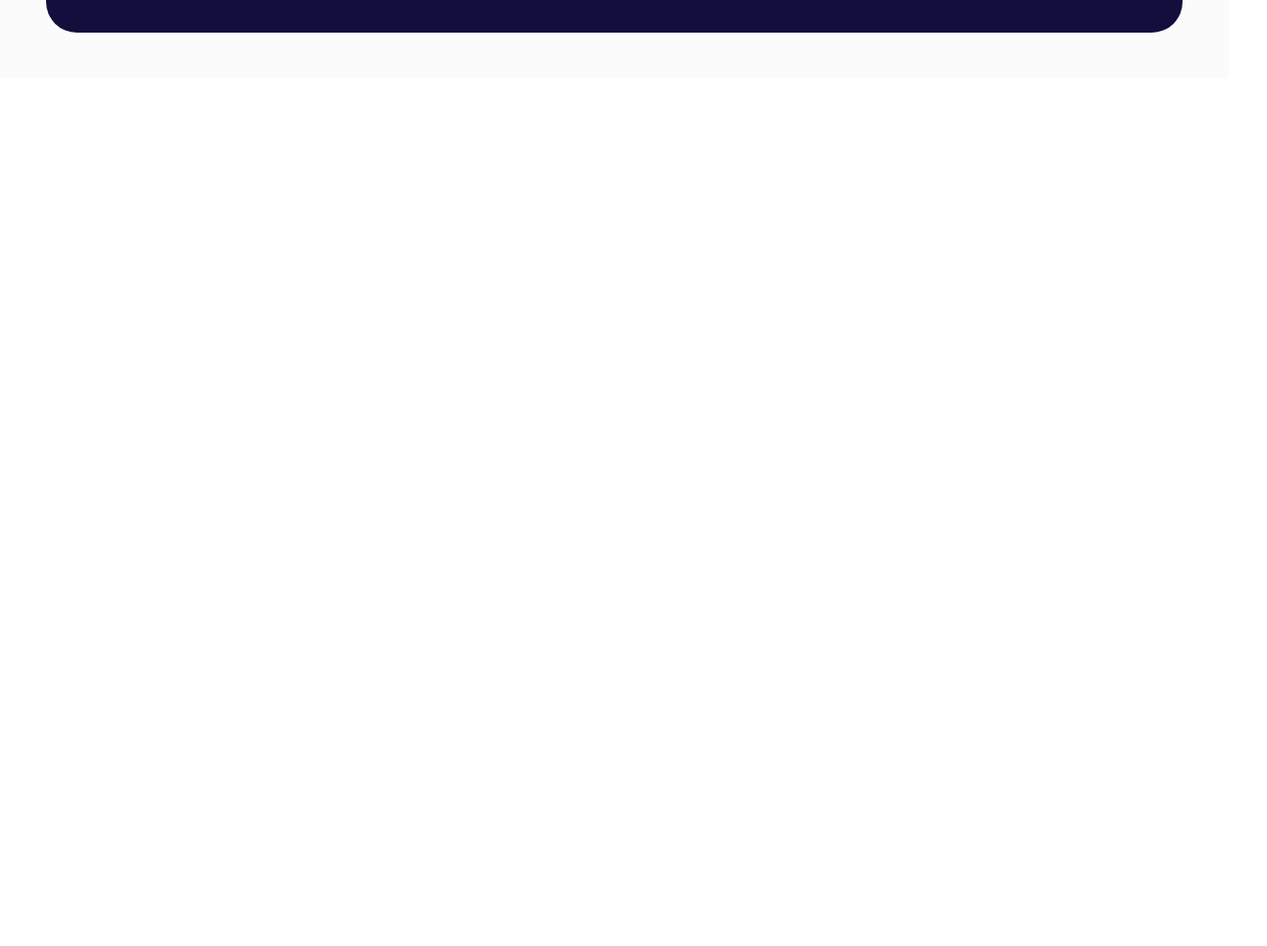
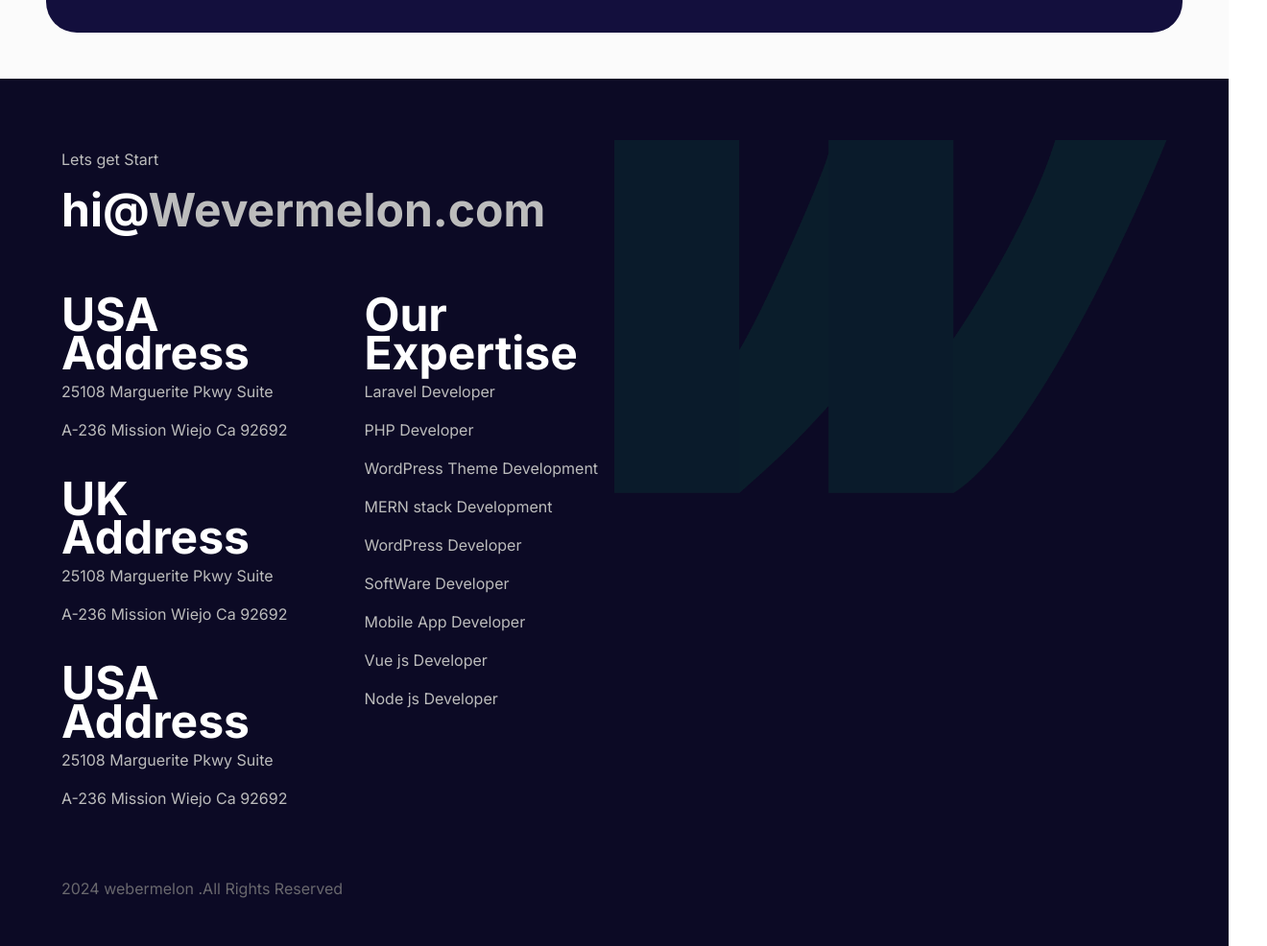
Before and after one commit to alamshuvo/webermelon, a plain HTML site: page index.html in a window 1280 px wide. Shown: the part 5867-6853 px from the top of the page at 96% size, 1320 px wide, since content can reach past the window. Before the commit the page ends 5949 px from the top, so only its background shows below. Drawn offline with Linux system fonts and the light colour scheme.

Commit message:
footer added

```diff
--- a/index.html
+++ b/index.html
@@ -243,9 +243,7 @@
                 <span class="nav-dot" data-index="1"></span>
               </div>
 
-              <!-- Arrows -->
-              <button class="arrow left" id="prevBtn">←</button>
-              <button class="arrow right" id="nextBtn">→</button>
+
             </div>
            </section>
            <!-- testimonial section end  -->
@@ -270,7 +268,58 @@
     </main>
     <!-- main section end -->
     <!-- footer section start -->
-    <footer></footer>
+    <footer>
+      <div class="footer-container">
+       <div class="footer">
+        <div class="left">
+          <p>Lets get Start</p>
+          <h1>hi@<span class="welcome">Wevermelon.com</span></h1>
+            <!-- details -->
+         <div class="details">
+          <div>
+            <div class="adress">
+              <h1>USA Address</h1>
+              <p>25108 Marguerite Pkwy Suite</p>
+              <p>A-236 Mission Wiejo Ca 92692</p>
+            </div>
+            <div class="adress">
+              <h1>UK Address</h1>
+              <p>25108 Marguerite Pkwy Suite</p>
+              <p>A-236 Mission Wiejo Ca 92692</p>
+            </div>
+            <div class="adress">
+              <h1>USA Address</h1>
+              <p>25108 Marguerite Pkwy Suite</p>
+              <p>A-236 Mission Wiejo Ca 92692</p>
+            </div>
+
+          </div>
+          <div>
+            <h1>Our Expertise</h1>
+            <p>Laravel Developer</p>
+            <p>PHP Developer</p>
+            <p>WordPress Theme Development</p>
+            <p>MERN stack Development</p>
+            <p>WordPress Developer</p>
+            <p>SoftWare Developer</p>
+            <p>Mobile App Developer</p>
+            <p>Vue js Developer</p>
+            <p>Node js Developer</p>
+          </div>
+
+         </div>
+        </div>
+
+        <div class="right">
+          <img src="./img/Group 10.png" alt="" srcset="">
+        </div>
+       </div>
+       <div>
+        <p class="rights">2024 webermelon .All Rights Reserved</p>
+       </div>
+      </div>
+
+    </footer>
     <!-- footer section end -->
 
     <!-- link js -->
--- a/style/style.css
+++ b/style/style.css
@@ -386,7 +386,6 @@ img {
   align-items: center;
   backdrop-filter: blur(272.5px);
   background: rgba(251, 250, 250, 0.8);
-
 }
 
 .slideceo {
@@ -436,28 +435,8 @@ img {
 .nav-dot.active {
   background-color: #333;
 }
-
-.arrow {
-  position: absolute;
-  top: 50%;
-  transform: translateY(-50%);
-  background-color: #fff;
-  border: none;
-  padding: 10px;
-  border-radius: 50%;
-  box-shadow: 0 4px 8px rgba(0, 0, 0, 0.2);
-  cursor: pointer;
-}
-
-.arrow.left {
-  left: -40px;
-}
-
-.arrow.right {
-  right: -40px;
-}
 /* accelerate your development section */
-.accelerate{
+.accelerate {
   backdrop-filter: blur(272.5px);
   background: rgba(251, 250, 250, 0.8);
   padding: 3rem;
@@ -506,3 +485,39 @@ img {
   max-width: 100%;
   border-radius: 1.2rem;
 }
+/* footer */
+.footer-container {
+  background: rgb(12, 10, 37);
+  color: rgb(188, 188, 188);
+  padding: 4rem;
+}
+.footer {
+  display: flex;
+}
+.left {
+  width: 50%;
+  line-height: 250%;
+}
+.left h1 {
+  font-size: 3rem;
+  margin-top: 0.8rem;
+  color: #fff;
+}
+.right {
+  width: 50%;
+}
+.welcome {
+  color: rgb(188, 188, 188);
+}
+.details {
+  display: flex;
+  gap: 4rem;
+  margin-top: 3.5rem;
+}
+.rights {
+  color: rgba(129, 127, 127, 0.8);
+  margin-top: 2rem;
+}
+.adress{
+    margin-bottom: 2rem;
+}
```
Lines whose indentation alone changed are shown as unchanged.
